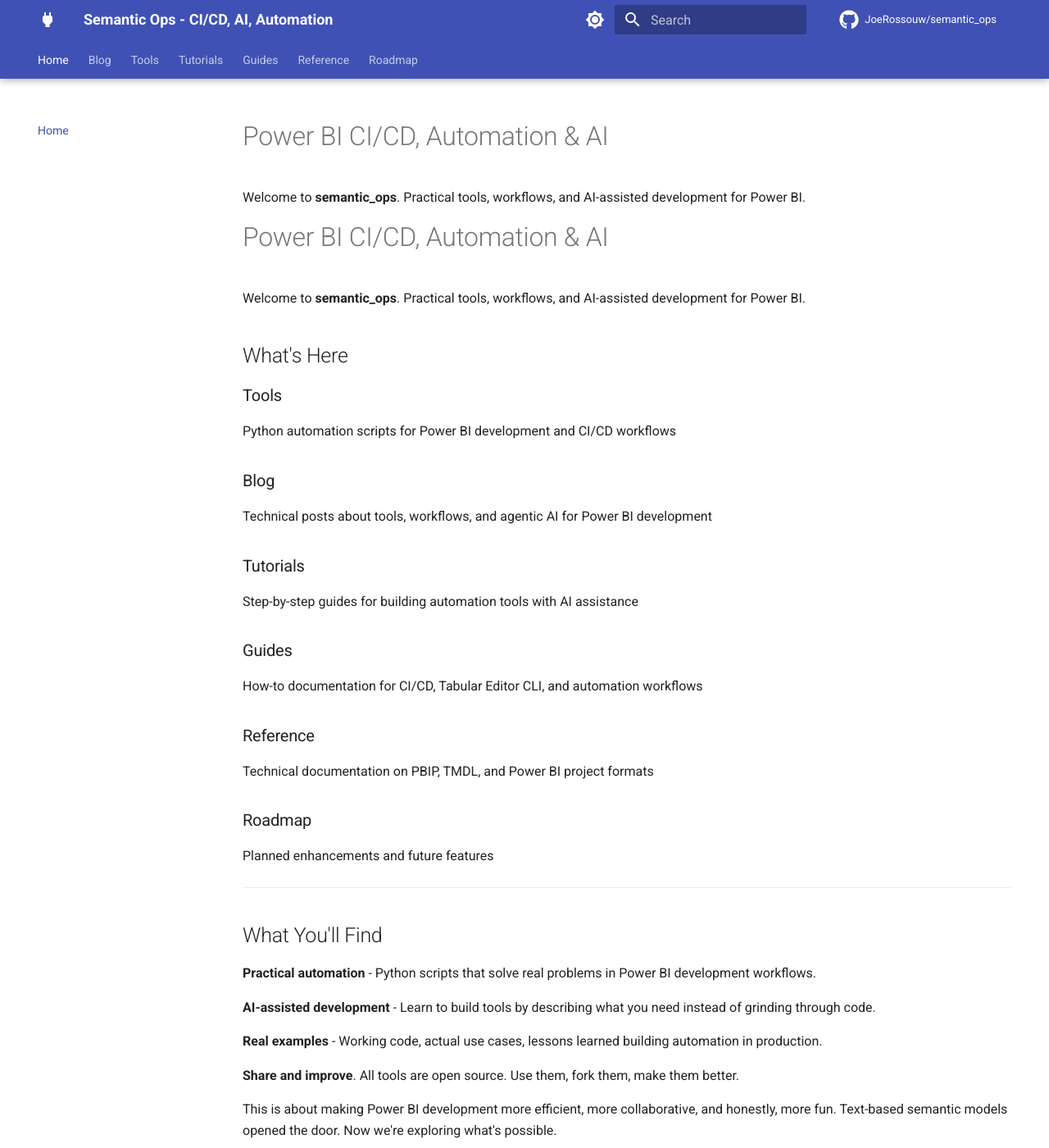
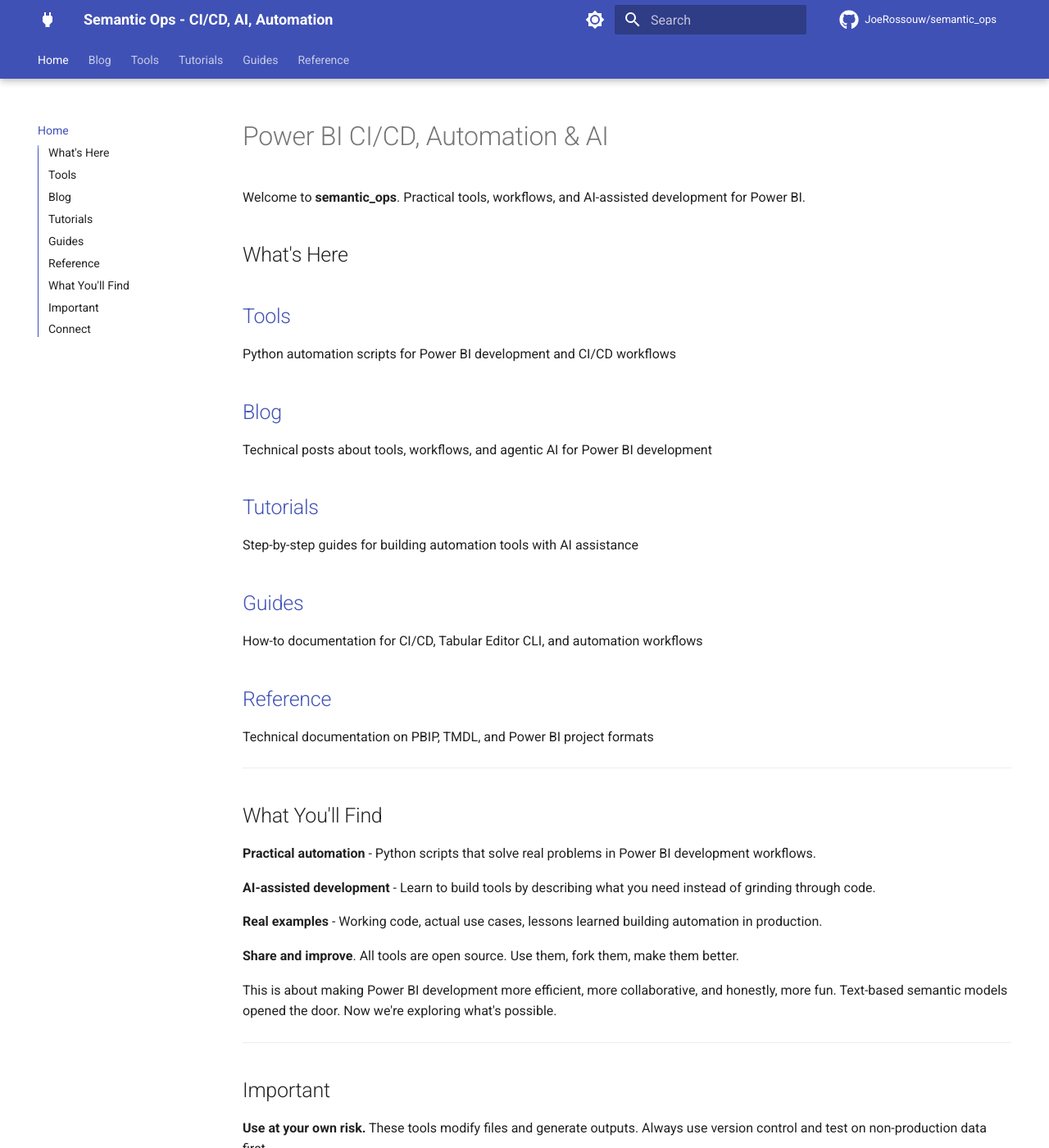
Before and after one commit to JoeRossouw/semantic_ops, an MkDocs documentation site: the page built from docs/index.md, in a window 1280 px wide and 1400 px high. Shown: the whole window at 82% size. Built offline with MkDocs 1.6.1 and Material for MkDocs 9.7.7, drawn with Linux system fonts in a browser that asks for light colours; comment, search, counter and statistics services are not loaded.

```diff
--- a/docs/index.md
+++ b/docs/index.md
@@ -1,30 +1,23 @@
-# Power BI CI/CD, Automation & AI
-
-Welcome to **semantic_ops**. Practical tools, workflows, and AI-assisted development for Power BI.
-
 # Power BI CI/CD, Automation & AI
 
 Welcome to **semantic_ops**. Practical tools, workflows, and AI-assisted development for Power BI.
 
 ## What's Here
 
-### Tools
+## [Tools](tools/)
 Python automation scripts for Power BI development and CI/CD workflows
 
-### Blog
+## [Blog](blog/)
 Technical posts about tools, workflows, and agentic AI for Power BI development
 
-### Tutorials
+## [Tutorials](tutorials/)
 Step-by-step guides for building automation tools with AI assistance
 
-### Guides
+## [Guides](guides/)
 How-to documentation for CI/CD, Tabular Editor CLI, and automation workflows
 
-### Reference
+## [Reference](reference/)
 Technical documentation on PBIP, TMDL, and Power BI project formats
-
-### Roadmap
-Planned enhancements and future features
 
 ---
 
--- a/mkdocs.yml
+++ b/mkdocs.yml
@@ -176,6 +176,3 @@ nav:
 
   - Reference:
     - reference/index.md
-
-  - Roadmap:
-    - BPA Viewer Enhancements: roadmap/bpa-viewer-enhancements.md
```
Also changed, not shown: docs/blog/posts/agentic-ai-pbip.md (+4 -5 lines), docs/blog/posts/bpa-viewer-tool.md (+6 -0 lines), docs/blog/posts/pbir-readable-folders.md (+7 -3 lines), docs/roadmap/index.md (+2 -2 lines).
